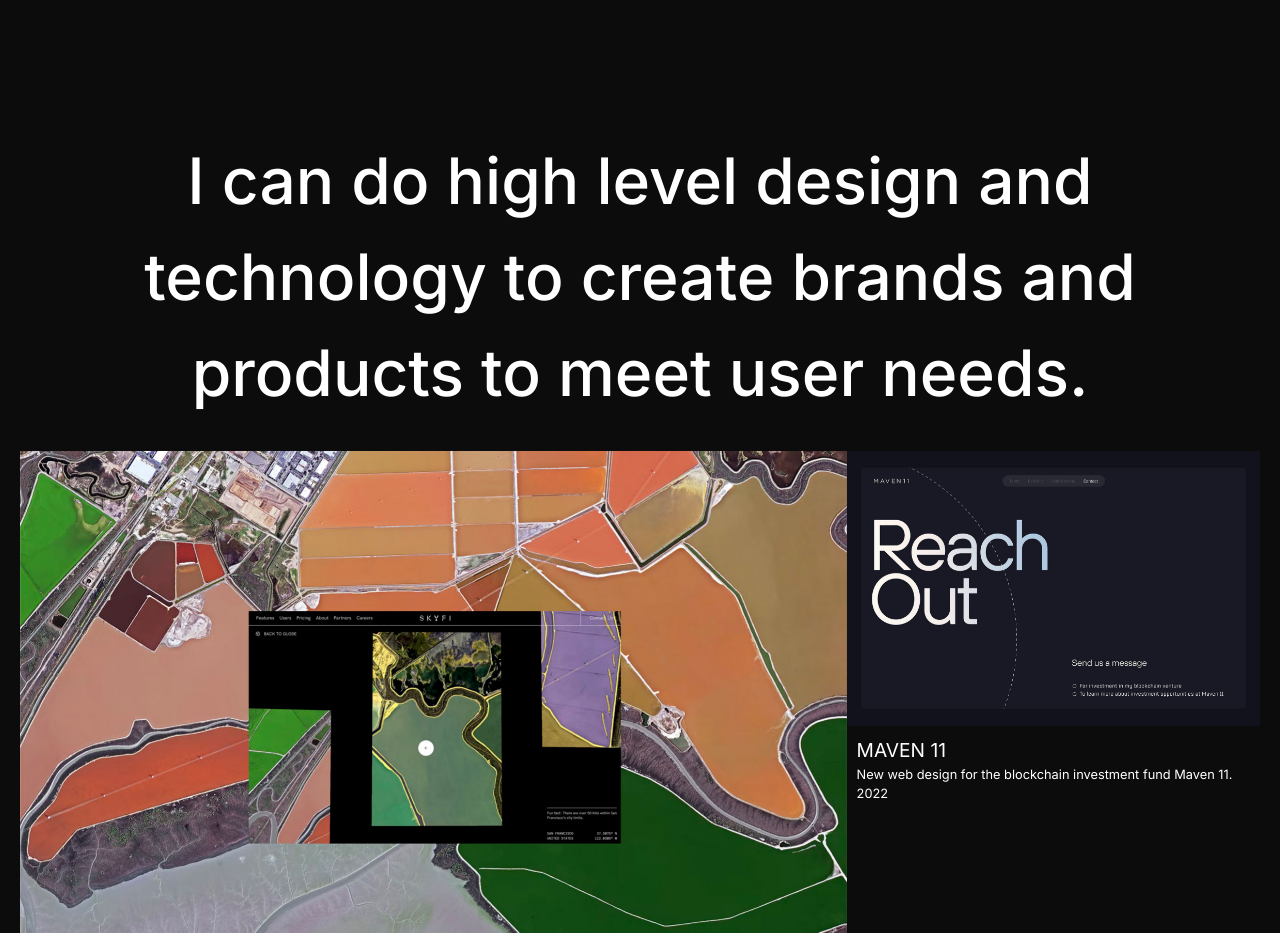
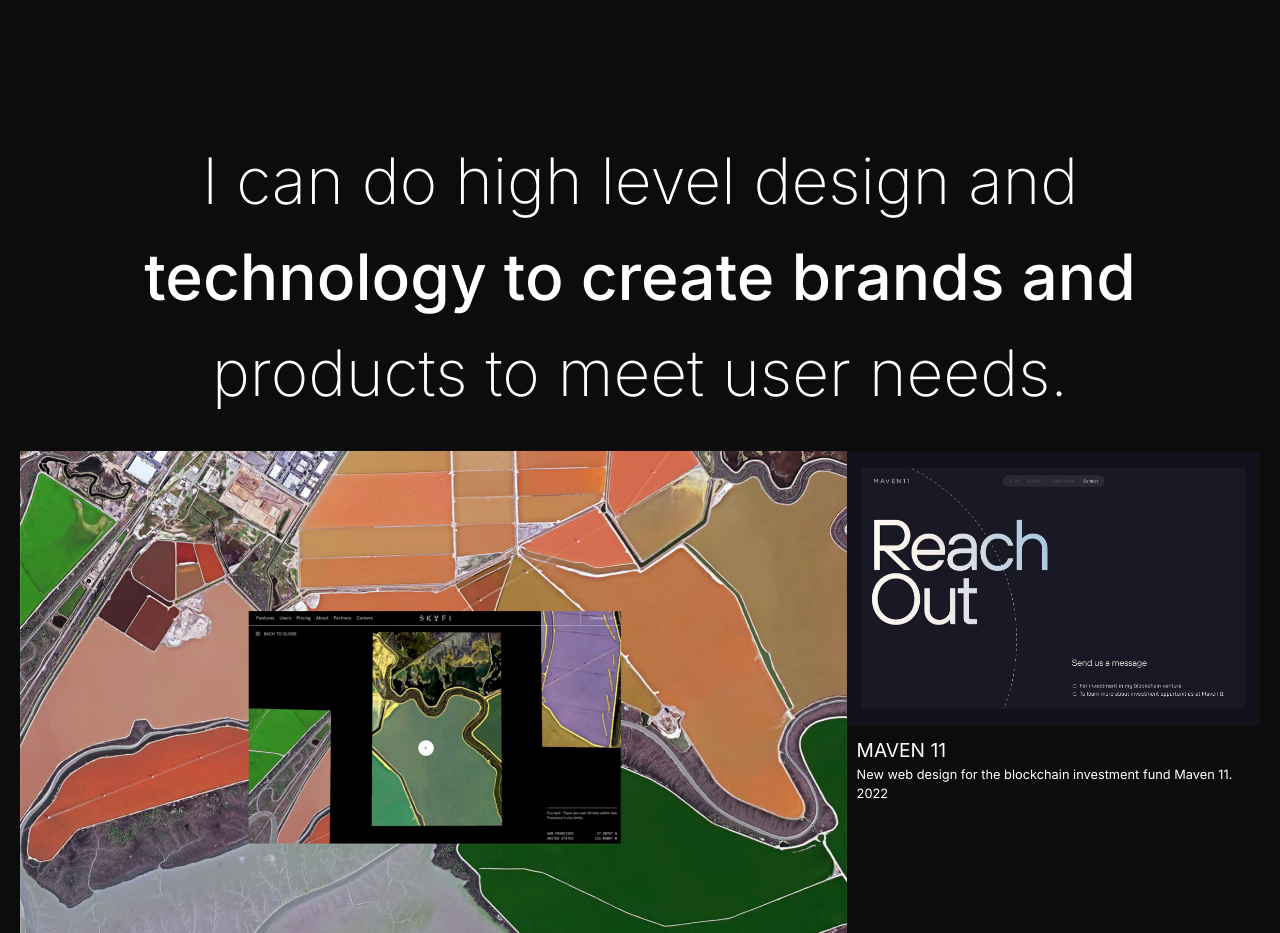
Before and after one commit to dzpromark056/next-app, a Next.js app: page / in a window 1280 px wide. Shown: the part 7460-8393 px from the top of the page. Built offline with nearby package versions, Linux system fonts and the light colour scheme.

Commit message:
i fix the font weight

```diff
--- a/app/components/relatedproject/style.module.scss
+++ b/app/components/relatedproject/style.module.scss
@@ -5,7 +5,7 @@
     h1{
         text-align: center;
         font-size: 5vw;
-        font-weight: 500;
+        font-weight: 200;
     }
     h2{
         text-align: center;
```
